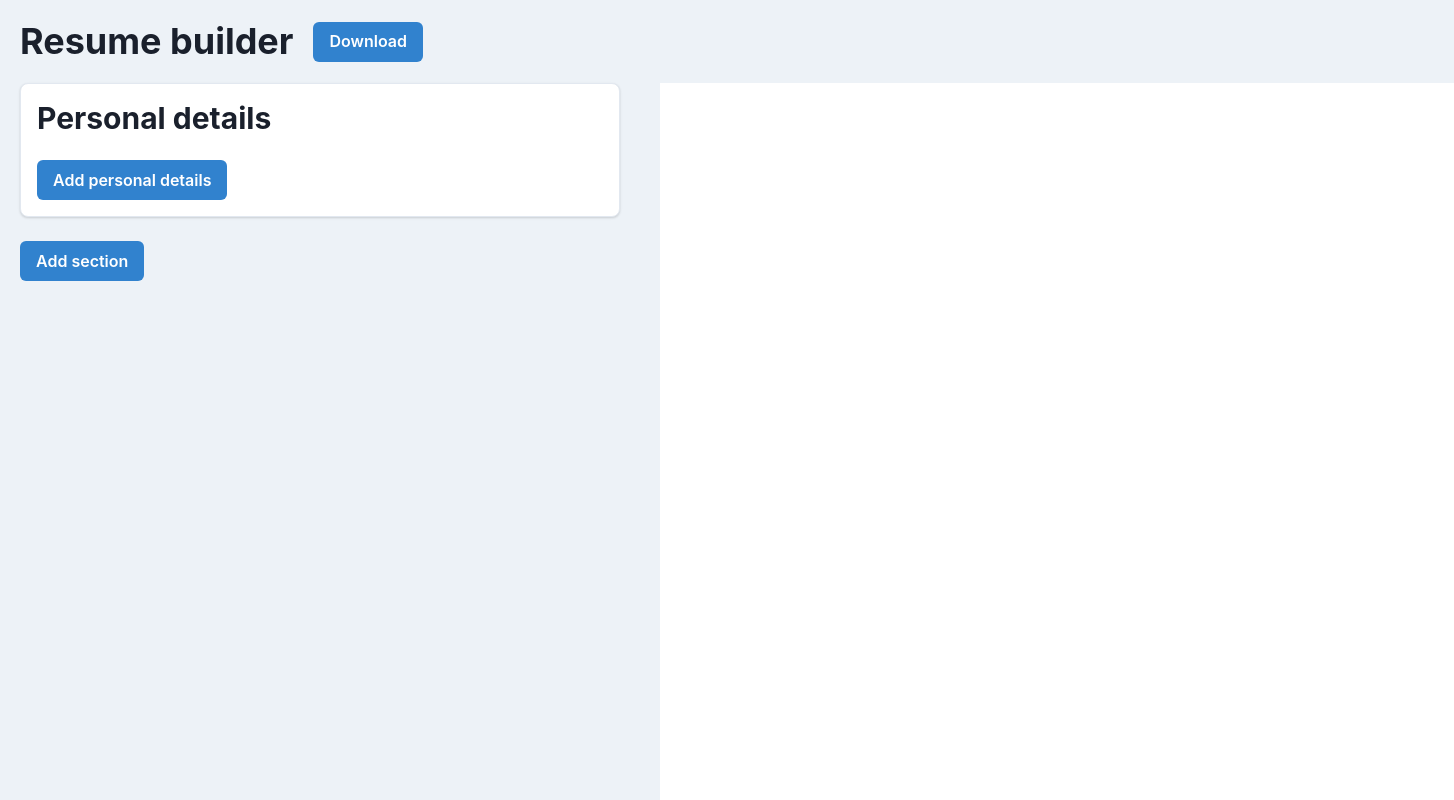
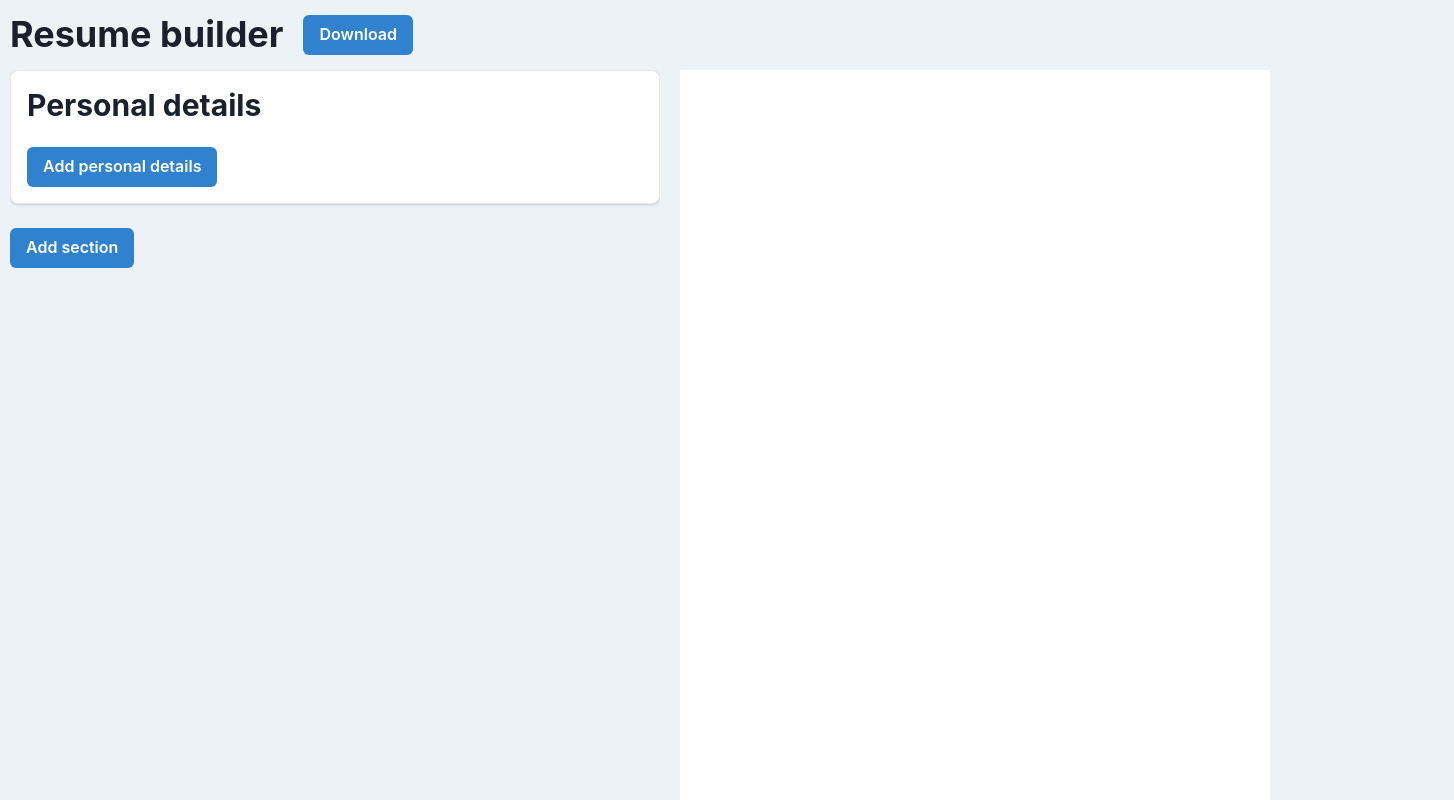
Before and after one commit to mikaelguillin/resume-builder, a React (Create React App) app: page / in a window 1280 px wide. Shown: the top 800 px of the page, 1454 px wide, since content can reach past the window. Built offline with nearby package versions, Linux system fonts and the light colour scheme.

Commit message:
Feat: Resume Preview. Improve render

```diff
--- a/src/App.tsx
+++ b/src/App.tsx
@@ -1,7 +1,7 @@
 import React from 'react';
 import { BrowserRouter as Router } from 'react-router-dom';
 import { useTranslation } from 'react-i18next';
-import { Box, Flex, Heading, SimpleGrid } from '@chakra-ui/react';
+import { Box, Flex, Grid, GridItem, Heading } from '@chakra-ui/react';
 import { ResumePreview } from '@components/layout/ResumePreview/ResumePreview';
 import { ResumeDownload } from '@components/layout/ResumeDownload/ResumeDownload';
 import { ResumeConfiguration } from '@components/layout/ResumeConfiguration/ResumeConfiguration';
@@ -11,18 +11,22 @@ const App = () => {
 
     return (
         <Router>
-            <Box padding={5}>
-                <Flex alignItems="center" marginBottom={5}>
+            <Box padding="0 10px">
+                <Flex alignItems="center" height="70px">
                     <Heading fontSize="4xl" as="h1">
                         {t('apptitle')}
                     </Heading>
                     <ResumeDownload />
                 </Flex>
 
-                <SimpleGrid columns={2} spacing={10}>
-                    <ResumeConfiguration />
-                    <ResumePreview />
-                </SimpleGrid>
+                <Grid gridTemplateColumns="max(650px) auto" gap={5}>
+                    <GridItem maxHeight="calc(100vh - 70px)" overflow="auto">
+                        <ResumeConfiguration />
+                    </GridItem>
+                    <GridItem maxHeight="calc(100vh - 70px)" overflow="auto">
+                        <ResumePreview />
+                    </GridItem>
+                </Grid>
             </Box>
         </Router>
     );
--- a/src/components/layout/ResumePreview/ResumePreview.tsx
+++ b/src/components/layout/ResumePreview/ResumePreview.tsx
@@ -1,4 +1,4 @@
-import React from 'react';
+import React, { useState, useEffect, useRef } from 'react';
 import {
     selectPersonalDetails,
     selectSections,
@@ -7,15 +7,48 @@ import { Box, Heading, Text } from '@chakra-ui/layout';
 import { useSelector } from 'react-redux';
 import { Icon } from '@chakra-ui/icon';
 import * as MdIcon from 'react-icons/md';
+import { IconType } from 'react-icons';
 
 export const ResumePreview = () => {
     const personalDetails = useSelector(selectPersonalDetails);
     const sections = useSelector(selectSections);
+    const scaledWrapper = useRef<HTMLDivElement>(null);
+    const scaledContent = useRef<HTMLDivElement>(null);
+    const [scale, setScale] = useState<number | null>(null);
 
-    const root = {
+    const scaleResume = () => {
+        if (scaledWrapper.current && scaledContent.current) {
+            const scaledWrapperElem = scaledWrapper.current;
+            const scaledContentElem = scaledContent.current;
+
+            scaledContentElem.style.transform = 'scale(1, 1)';
+
+            const { width: cw, height: ch } =
+                scaledContentElem.getBoundingClientRect();
+
+            const { width: ww, height: wh } =
+                scaledWrapperElem.getBoundingClientRect();
+
+            const scaleAmtX = Math.min(ww / cw, wh / ch, 1);
+
+            setScale(scaleAmtX);
+        }
+    };
+
+    useEffect(() => {
+        window.addEventListener('resize', scaleResume);
+        scaleResume();
+
+        return () => {
+            window.removeEventListener('resize', scaleResume);
+        };
+    }, []);
+
+    const resumePage = {
         fontFamily: 'Arial, sans-serif',
         fontSize: '14px',
-        padding: '1.25em',
+        padding: '8px',
+        pageBreakAfter: 'always',
     };
 
     const sectionHeading = {
@@ -38,24 +71,44 @@ export const ResumePreview = () => {
         lineHeight: 1.5,
     };
 
+    const sectionItemDescription = {
+        fontFamily: 'inherit',
+        fontSize: '14px',
+        lineHeight: 1.5,
+        whiteSpace: 'pre-line',
+        margin: 0,
+        letterSpacing: '0.1px',
+    };
+
     return (
+        <Box ref={scaledWrapper}>
             <Box
                 id="resume-preview"
+                ref={scaledContent}
+                transformOrigin="0 0"
+                width="210mm"
+                height="297mm"
+                style={
+                    scale
+                        ? { transform: `scale(${scale}, ${scale})` }
+                        : undefined
+                }
+            >
+                <Box
+                    className="resume-page"
                     background="white"
-            width={'210mm'}
-            height={'297mm'}
-            style={root}
+                    width="210mm"
+                    height="297mm"
+                    style={resumePage}
                 >
-            <Box>
-                <p style={{ margin: 0 }}>{personalDetails.fullname}</p>
-            </Box>
                     {sections.map((section, i) => (
-                <Box key={i} style={{ margin: '0.75em 0' }}>
+                        <Box key={i} style={{ margin: 0 }}>
                             <Heading style={sectionHeading}>
                                 <Icon
                                     as={
                                         MdIcon[
-                                    section.configSection.icon as keyof IconType
+                                            section.configSection
+                                                .icon as keyof IconType
                                         ]
                                     }
                                     style={sectionHeadingIcon}
@@ -67,7 +120,8 @@ export const ResumePreview = () => {
                                 <React.Fragment key={`${i}-${j}`}>
                                     {section.name === 'education' ? (
                                         <Text style={sectionItemHeading}>
-                                    {sectionItem.degree}, {sectionItem.school}
+                                            {sectionItem.degree},{' '}
+                                            {sectionItem.school}
                                         </Text>
                                     ) : section.name === 'experience' ? (
                                         <>
@@ -77,13 +131,17 @@ export const ResumePreview = () => {
                                             </Text>
                                         </>
                                     ) : null}
-                            <Box style={{ lineHeight: 1.5 }}>
+                                    <Box>
+                                        <Text style={sectionItemDescription}>
                                             {sectionItem.description}
+                                        </Text>
                                     </Box>
                                 </React.Fragment>
                             ))}
                         </Box>
                     ))}
                 </Box>
+            </Box>
+        </Box>
     );
 };
--- a/src/index.tsx
+++ b/src/index.tsx
@@ -21,6 +21,7 @@ const {
     FormLabel,
     Heading,
     FormError,
+    Alert,
 } = chakraTheme.components;
 
 const theme = extendBaseTheme({
@@ -28,6 +29,9 @@ const theme = extendBaseTheme({
         global: {
             'html, body': {
                 bg: 'gray.100',
+            },
+            '*::-webkit-scrollbar': {
+                display: 'none',
             },
         },
     },
@@ -41,6 +45,7 @@ const theme = extendBaseTheme({
         FormLabel,
         Heading,
         FormError,
+        Alert,
     },
 });
 
```
Also changed, not shown: 1 other file (tests, documents, lock files or other folders). Lines whose indentation alone changed are shown as unchanged.
